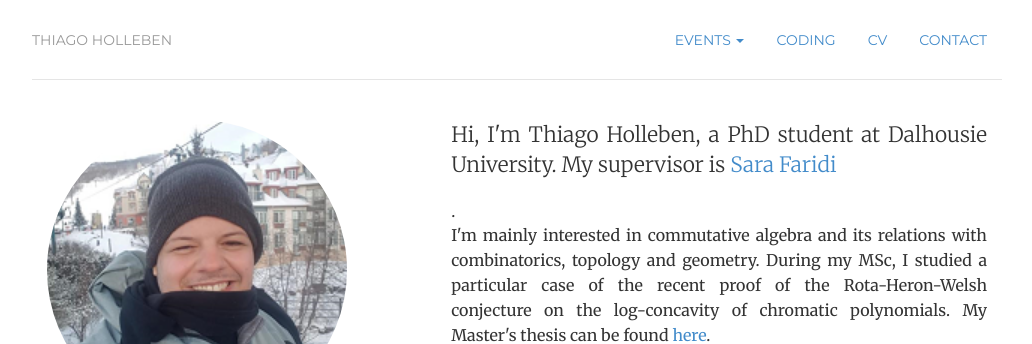
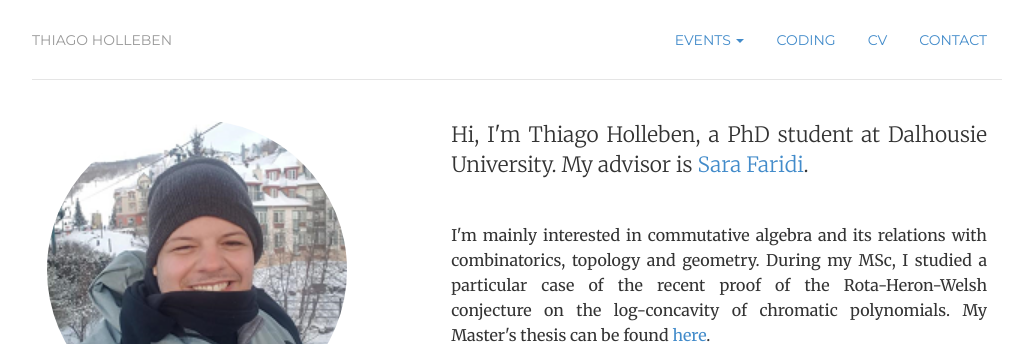
Before and after one commit to hollebenthiago/hollebenthiago.github.io, a Jekyll site: the page built from index.html, in a window 1280 px wide. Shown: the top 344 px of the page, without its empty margins (123-1155 px from the left). Built offline with Jekyll 4.4.1, drawn with Linux system fonts in a browser that asks for light colours.

Commit message:
small change index

```diff
--- a/index.html
+++ b/index.html
@@ -12,7 +12,7 @@ description: Thiago Holleben is a PhD student at Dalhousie University.
 	<img  class="img-circle avatar" alt="Thiago Holleben" style="width:300px; height: 300px;"src="img/temporarypic.png">
 	</div>
 	<div itemscope itemtype="http://data-vocabulary.org/Person" class="col-sm-7">
-	<p class="lead need-to-justify">Hi, I'm <span itemprop="name">Thiago Holleben</span>, a PhD student at Dalhousie University. My supervisor is <a href="https://www.mathstat.dal.ca/~faridi/">Sara Faridi</a></p>.
+	<p class="lead need-to-justify">Hi, I'm <span itemprop="name">Thiago Holleben</span>, a PhD student at Dalhousie University. My advisor is <a href="https://www.mathstat.dal.ca/~faridi/">Sara Faridi</a>.</p>
 	<br>
 	<p class='need-to-justify'>I'm mainly interested in <span itemprop="title">commutative algebra</span> and its relations with <span itemprop="title">combinatorics, topology and geometry</span>. During my MSc, I studied a particular case of the recent proof of the Rota-Heron-Welsh conjecture on the log-concavity of chromatic polynomials. My  Master's thesis can be found <a href="/msc/main.pdf" title="CV">here</a>.<!-- Currently, I'm studying <span itemprop="title">computational methods</span> to approach these subjects. -->
 
```
